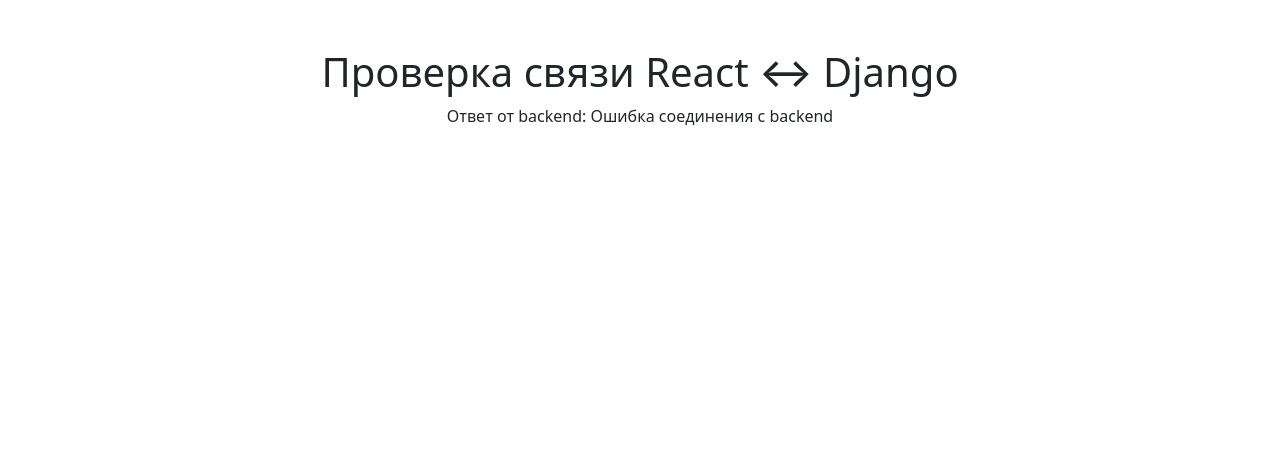
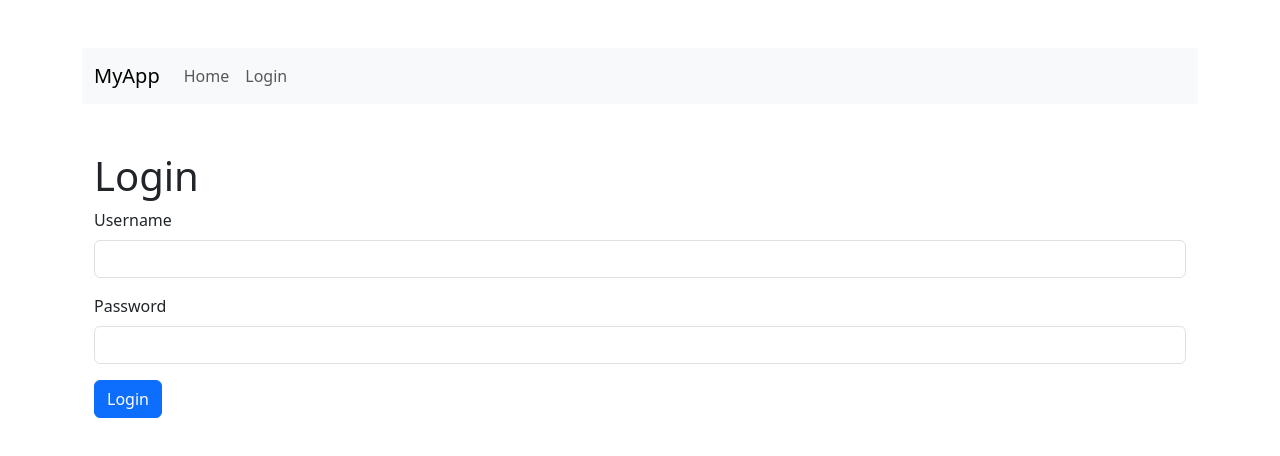
Before and after one commit to Kae1thas/gazprom-request-app, a React (Create React App) app in the folder frontend/: page /login in a window 1280 px wide. Shown: the top 456 px of the page. Built offline with nearby package versions, Linux system fonts and the light colour scheme; no server answers.

Commit message:
Frontend v.1.0.0

```diff
--- a/frontend/package.json
+++ b/frontend/package.json
@@ -18,6 +18,7 @@
     "bootstrap": "^5.3.5",
     "react": "^19.1.0",
     "react-dom": "^19.1.0",
+    "react-router-dom": "^7.5.3",
     "react-scripts": "^5.0.1",
     "web-vitals": "^2.1.4"
   },
--- a/frontend/src/App.js
+++ b/frontend/src/App.js
@@ -1,21 +1,57 @@
 import React, { useEffect, useState } from 'react';
 import axios from 'axios';
 import 'bootstrap/dist/css/bootstrap.min.css';
+import { BrowserRouter as Router, Routes, Route, Link } from 'react-router-dom';
+
+// Компоненты
+import Home from './components/Home';
+import Login from './components/Login';
 
 function App() {
   const [message, setMessage] = useState('Ожидание ответа...');
+  const [loading, setLoading] = useState(true);
+  const [error, setError] = useState(null);
 
   useEffect(() => {
+    // Получаем данные с бэкенда
     axios.get('http://localhost:8000/api/ping/')
-      .then(res => setMessage(res.data.message))
-      .catch(err => setMessage('Ошибка соединения с backend'));
-  }, []);
+      .then(res => {
+        setMessage(res.data.message);  // Устанавливаем ответ сервера
+        setLoading(false);  // Завершаем загрузку
+      })
+      .catch(err => {
+        setError('Ошибка соединения с backend');  // Обработка ошибки
+        setLoading(false);  // Завершаем загрузку
+      });
+  }, []); // Пустой массив зависимостей, чтобы запрос выполнялся только один раз
 
   return (
-    <div className="container mt-5">
-      <h1 className="text-center">Проверка связи React ↔ Django</h1>
-      <p className="text-center">Ответ от backend: {message}</p>
-    </div>
+    <Router>
+      <div className="container mt-5">
+        {/* Навигация */}
+        <nav className="navbar navbar-expand-lg navbar-light bg-light">
+          <div className="container-fluid">
+            <Link className="navbar-brand" to="/">MyApp</Link>
+            <div className="collapse navbar-collapse" id="navbarNav">
+              <ul className="navbar-nav">
+                <li className="nav-item">
+                  <Link className="nav-link" to="/">Home</Link>
+                </li>
+                <li className="nav-item">
+                  <Link className="nav-link" to="/login">Login</Link>
+                </li>
+              </ul>
+            </div>
+          </div>
+        </nav>
+
+        {/* Страница с маршрутизацией */}
+        <Routes>
+          <Route path="/" element={<Home message={message} loading={loading} error={error} />} />
+          <Route path="/login" element={<Login />} />
+        </Routes>
+      </div>
+    </Router>
   );
 }
 
--- /dev/null
+++ b/frontend/src/components/Home.js
@@ -0,0 +1,12 @@
+import React from 'react';
+
+const Home = () => {
+  return (
+    <div className="container">
+      <h1 className="mt-5">Welcome to MyApp</h1>
+      <p>This is a simple React + Django application.</p>
+    </div>
+  );
+};
+
+export default Home;
--- /dev/null
+++ b/frontend/src/components/Login.js
@@ -0,0 +1,43 @@
+import React, { useState } from 'react';
+
+const Login = () => {
+  const [username, setUsername] = useState('');
+  const [password, setPassword] = useState('');
+
+  const handleSubmit = (e) => {
+    e.preventDefault();
+    // Здесь ты можешь добавить логику для аутентификации через Django API
+    console.log({ username, password });
+  };
+
+  return (
+    <div className="container">
+      <h1 className="mt-5">Login</h1>
+      <form onSubmit={handleSubmit}>
+        <div className="mb-3">
+          <label htmlFor="username" className="form-label">Username</label>
+          <input
+            type="text"
+            className="form-control"
+            id="username"
+            value={username}
+            onChange={(e) => setUsername(e.target.value)}
+          />
+        </div>
+        <div className="mb-3">
+          <label htmlFor="password" className="form-label">Password</label>
+          <input
+            type="password"
+            className="form-control"
+            id="password"
+            value={password}
+            onChange={(e) => setPassword(e.target.value)}
+          />
+        </div>
+        <button type="submit" className="btn btn-primary">Login</button>
+      </form>
+    </div>
+  );
+};
+
+export default Login;
```
Also changed, not shown: frontend/src/components/Footer.js (added, +11 -0 lines), frontend/src/components/Navbar.js (added, +27 -0 lines), 1 other file (tests, documents, lock files or other folders).
